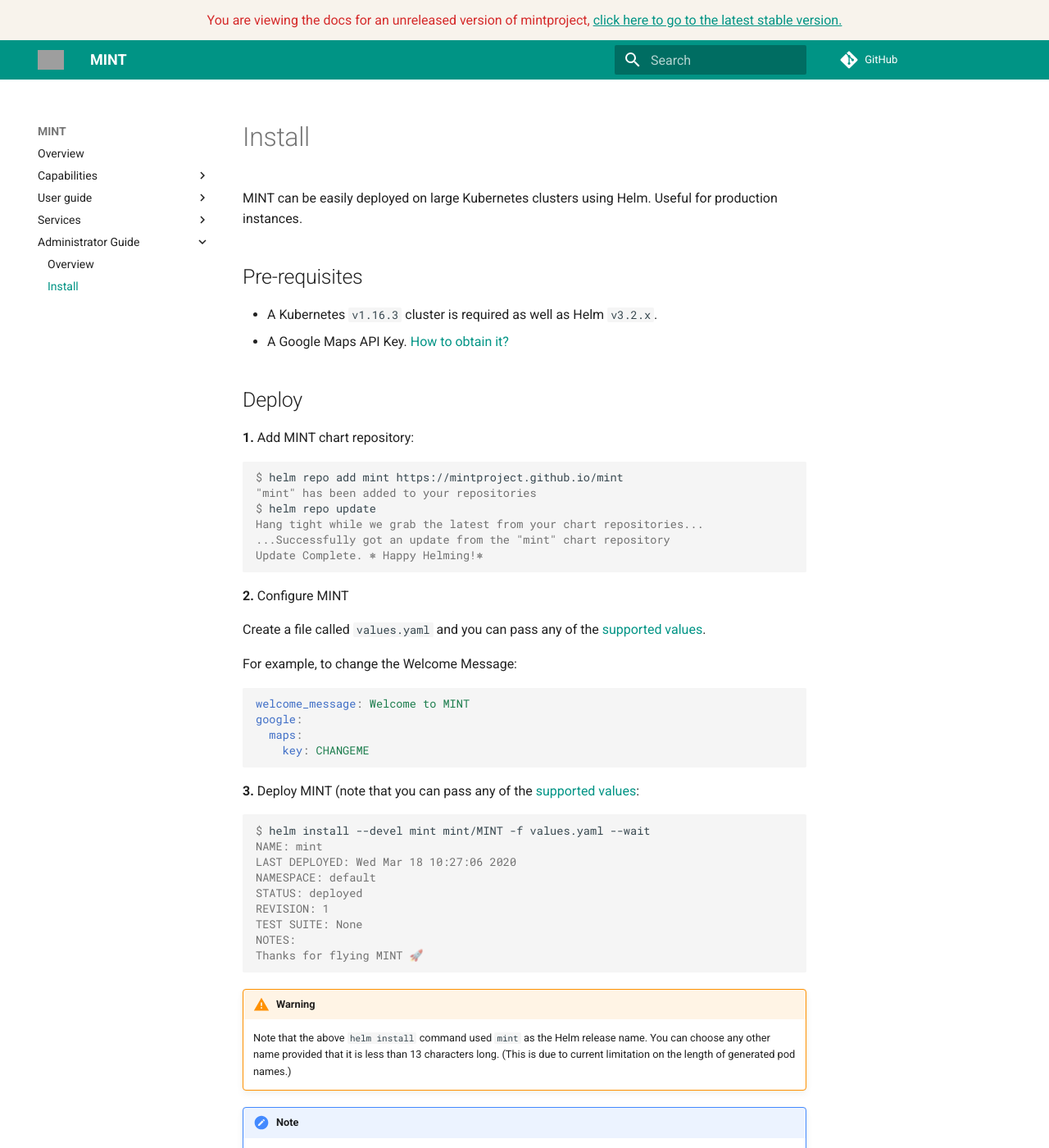
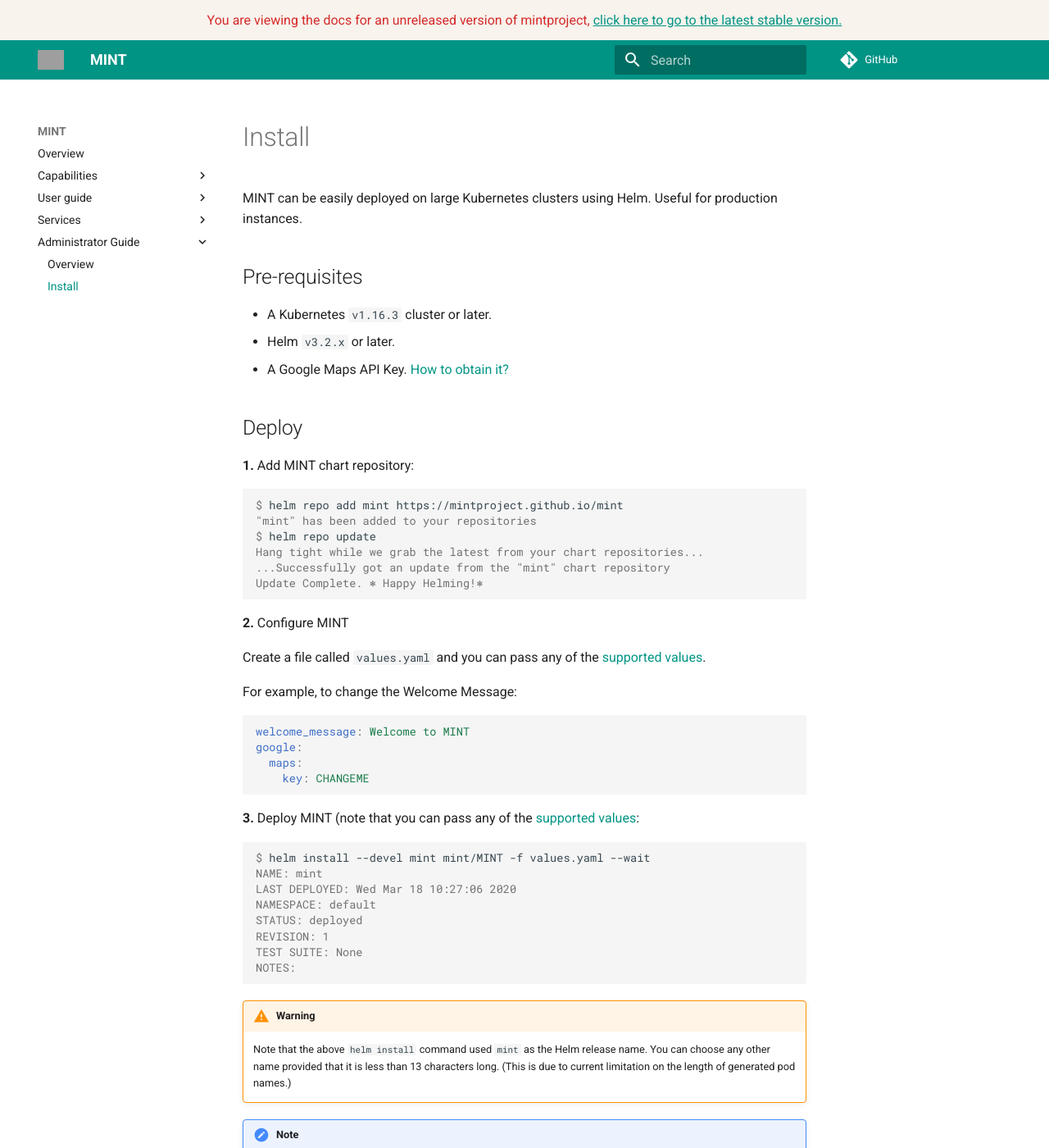
Before and after one commit to mintproject/MINT_USERGUIDE, an MkDocs documentation site: the page built from docs/admin-guide/installation.md, in a window 1280 px wide and 1400 px high. Shown: the whole window at 82% size. Built offline with MkDocs 1.6.1 and Material for MkDocs 9.7.7, drawn with Linux system fonts in a browser that asks for light colours; comment, search, counter and statistics services are not loaded; grey boxes are pictures that could not be loaded.

Commit message:
Update installation.md

````diff
--- a/docs/admin-guide/installation.md
+++ b/docs/admin-guide/installation.md
@@ -5,7 +5,8 @@
 
 ## Pre-requisites
 
-- A Kubernetes `v1.16.3` cluster is required as well as Helm `v3.2.x`.
+- A Kubernetes `v1.16.3` cluster or later.
+- Helm `v3.2.x` or later.
 - A Google Maps API Key. [How to obtain it?](https://developers.google.com/maps/documentation/javascript/get-api-key)
 
 ## Deploy
@@ -48,7 +49,7 @@
 REVISION: 1
 TEST SUITE: None
 NOTES:
-Thanks for flying MINT 🚀
+
 ```
 
 !!! warning
````
